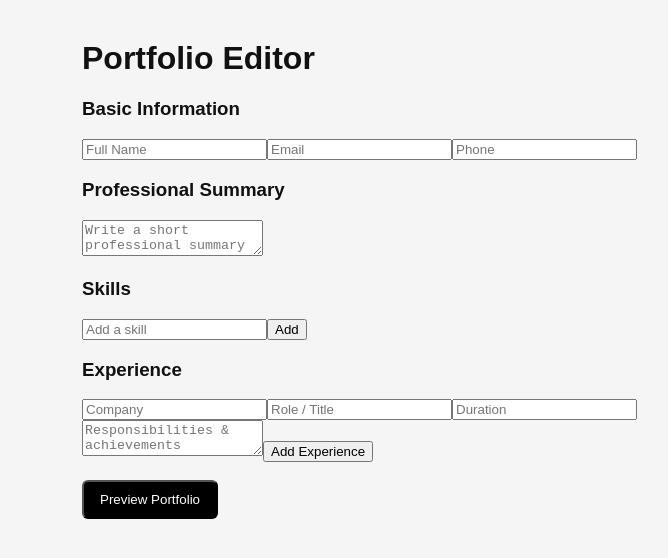
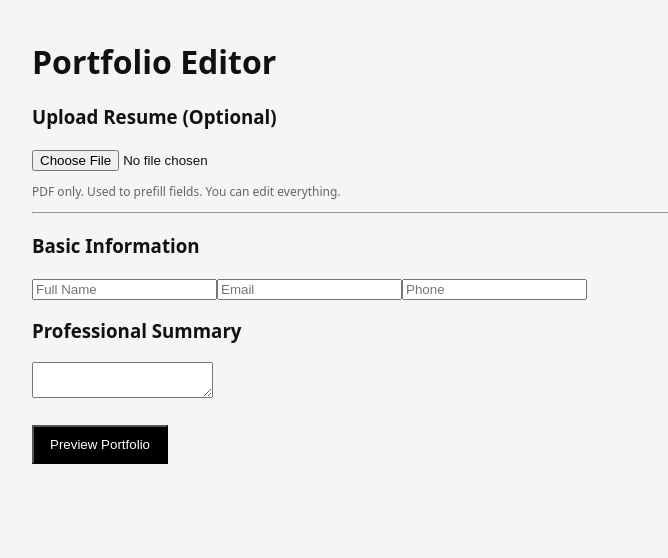
Before and after one commit to Singhakash9/resume-to-portfolio, a Next.js app: page /editor in a window 1280 px wide. Shown: the top 558 px of the page, without its empty margins (258-926 px from the left). Built offline with nearby package versions, Linux system fonts and the light colour scheme.

Commit message:
Add resume upload and basic PDF parsing

```diff
--- a/app/editor/page.tsx
+++ b/app/editor/page.tsx
@@ -1,6 +1,10 @@
 "use client";
 
 import { useEffect, useState } from "react";
+import * as pdfjsLib from "pdfjs-dist";
+
+pdfjsLib.GlobalWorkerOptions.workerSrc =
+  `//cdnjs.cloudflare.com/ajax/libs/pdf.js/${pdfjsLib.version}/pdf.worker.min.js`;
 
 type Experience = {
   company: string;
@@ -14,15 +18,9 @@ export default function EditorPage() {
   const [email, setEmail] = useState("");
   const [phone, setPhone] = useState("");
   const [summary, setSummary] = useState("");
+  const [resumeText, setResumeText] = useState("");
 
-  const [skillInput, setSkillInput] = useState("");
   const [skills, setSkills] = useState<string[]>([]);
-
-  const [company, setCompany] = useState("");
-  const [role, setRole] = useState("");
-  const [duration, setDuration] = useState("");
-  const [details, setDetails] = useState("");
-
   const [experience, setExperience] = useState<Experience[]>([]);
 
   /* ================= LOAD SAVED DATA ================= */
@@ -43,119 +41,89 @@ export default function EditorPage() {
   /* ================= AUTO SAVE ================= */
 
   useEffect(() => {
-    const resumeData = {
+    localStorage.setItem(
+      "resumeData",
+      JSON.stringify({
         name,
         email,
         phone,
         summary,
         skills,
         experience,
-    };
-    localStorage.setItem("resumeData", JSON.stringify(resumeData));
+      })
+    );
   }, [name, email, phone, summary, skills, experience]);
 
-  /* ================= ACTIONS ================= */
+  /* ================= RESUME UPLOAD ================= */
 
-  const addSkill = () => {
-    if (!skillInput.trim()) return;
-    setSkills(prev => [...prev, skillInput.trim()]);
-    setSkillInput("");
+  const handleResumeUpload = async (file: File) => {
+    const arrayBuffer = await file.arrayBuffer();
+    const pdf = await pdfjsLib.getDocument({ data: arrayBuffer }).promise;
+
+    let text = "";
+
+    for (let i = 1; i <= pdf.numPages; i++) {
+      const page = await pdf.getPage(i);
+      const content = await page.getTextContent();
+      text += content.items.map((item: any) => item.str).join(" ") + "\n";
+    }
+
+    setResumeText(text);
+    autoFillFromText(text);
   };
 
-  const addExperience = () => {
-    if (!company || !role) return;
+  /* ================= BASIC PARSING (V1) ================= */
 
-    setExperience(prev => [
-      ...prev,
-      { company, role, duration, details },
-    ]);
+  const autoFillFromText = (text: string) => {
+    if (!email) {
+      const emailMatch = text.match(/\S+@\S+\.\S+/);
+      if (emailMatch) setEmail(emailMatch[0]);
+    }
 
-    setCompany("");
-    setRole("");
-    setDuration("");
-    setDetails("");
+    if (!phone) {
+      const phoneMatch = text.match(/(\+?\d[\d\s-]{8,}\d)/);
+      if (phoneMatch) setPhone(phoneMatch[0]);
+    }
+
+    if (!summary) {
+      setSummary(text.slice(0, 300));
+    }
   };
 
   /* ================= UI ================= */
 
   return (
-    <div style={{ maxWidth: 600, margin: "40px auto", fontFamily: "Arial" }}>
+    <div style={{ maxWidth: 700, margin: "40px auto" }}>
       <h1>Portfolio Editor</h1>
+
+      {/* UPLOAD */}
+      <h3>Upload Resume (Optional)</h3>
+      <input
+        type="file"
+        accept=".pdf"
+        onChange={e => e.target.files && handleResumeUpload(e.target.files[0])}
+      />
+      <p style={{ fontSize: 12, color: "#666" }}>
+        PDF only. Used to prefill fields. You can edit everything.
+      </p>
+
+      <hr />
 
       {/* BASIC INFO */}
       <h3>Basic Information</h3>
-      <input
-        placeholder="Full Name"
-        value={name}
-        onChange={e => setName(e.target.value)}
-      />
-      <input
-        placeholder="Email"
-        value={email}
-        onChange={e => setEmail(e.target.value)}
-      />
-      <input
-        placeholder="Phone"
-        value={phone}
-        onChange={e => setPhone(e.target.value)}
-      />
+      <input placeholder="Full Name" value={name} onChange={e => setName(e.target.value)} />
+      <input placeholder="Email" value={email} onChange={e => setEmail(e.target.value)} />
+      <input placeholder="Phone" value={phone} onChange={e => setPhone(e.target.value)} />
 
       {/* SUMMARY */}
       <h3>Professional Summary</h3>
-      <textarea
-        placeholder="Write a short professional summary"
-        value={summary}
-        onChange={e => setSummary(e.target.value)}
-      />
-
-      {/* SKILLS */}
-      <h3>Skills</h3>
-      <input
-        placeholder="Add a skill"
-        value={skillInput}
-        onChange={e => setSkillInput(e.target.value)}
-      />
-      <button onClick={addSkill}>Add</button>
-      <div style={{ marginTop: 8 }}>
-        {skills.join(", ")}
-      </div>
-
-      {/* EXPERIENCE */}
-      <h3>Experience</h3>
-      <input
-        placeholder="Company"
-        value={company}
-        onChange={e => setCompany(e.target.value)}
-      />
-      <input
-        placeholder="Role / Title"
-        value={role}
-        onChange={e => setRole(e.target.value)}
-      />
-      <input
-        placeholder="Duration"
-        value={duration}
-        onChange={e => setDuration(e.target.value)}
-      />
-      <textarea
-        placeholder="Responsibilities & achievements"
-        value={details}
-        onChange={e => setDetails(e.target.value)}
-      />
-      <button onClick={addExperience}>Add Experience</button>
+      <textarea value={summary} onChange={e => setSummary(e.target.value)} />
 
       <br /><br />
 
-      {/* PREVIEW NAVIGATION */}
       <button
         onClick={() => (window.location.href = "/preview/")}
-        style={{
-          background: "#000",
-          color: "#fff",
-          padding: "10px 16px",
-          borderRadius: 6,
-          cursor: "pointer",
-        }}
+        style={{ padding: "10px 16px", background: "#000", color: "#fff" }}
       >
         Preview Portfolio
       </button>
--- a/package.json
+++ b/package.json
@@ -10,6 +10,7 @@
   },
   "dependencies": {
     "next": "16.1.1",
+    "pdfjs-dist": "^5.4.530",
     "react": "^18.3.0",
     "react-dom": "^18.3.0"
   },
```
Also changed, not shown: 1 other file (tests, documents, lock files or other folders). Lines whose indentation alone changed are shown as unchanged.
